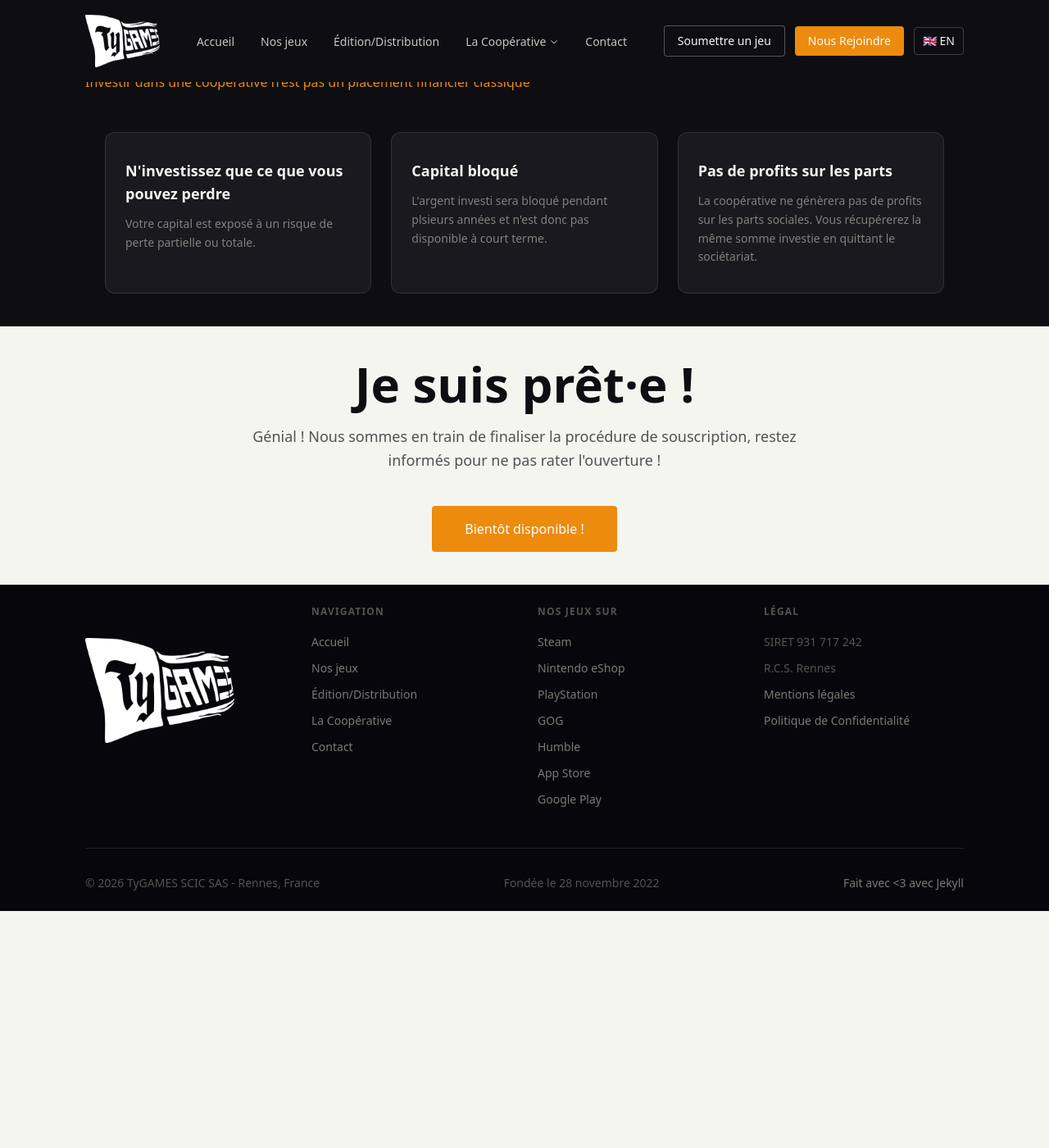
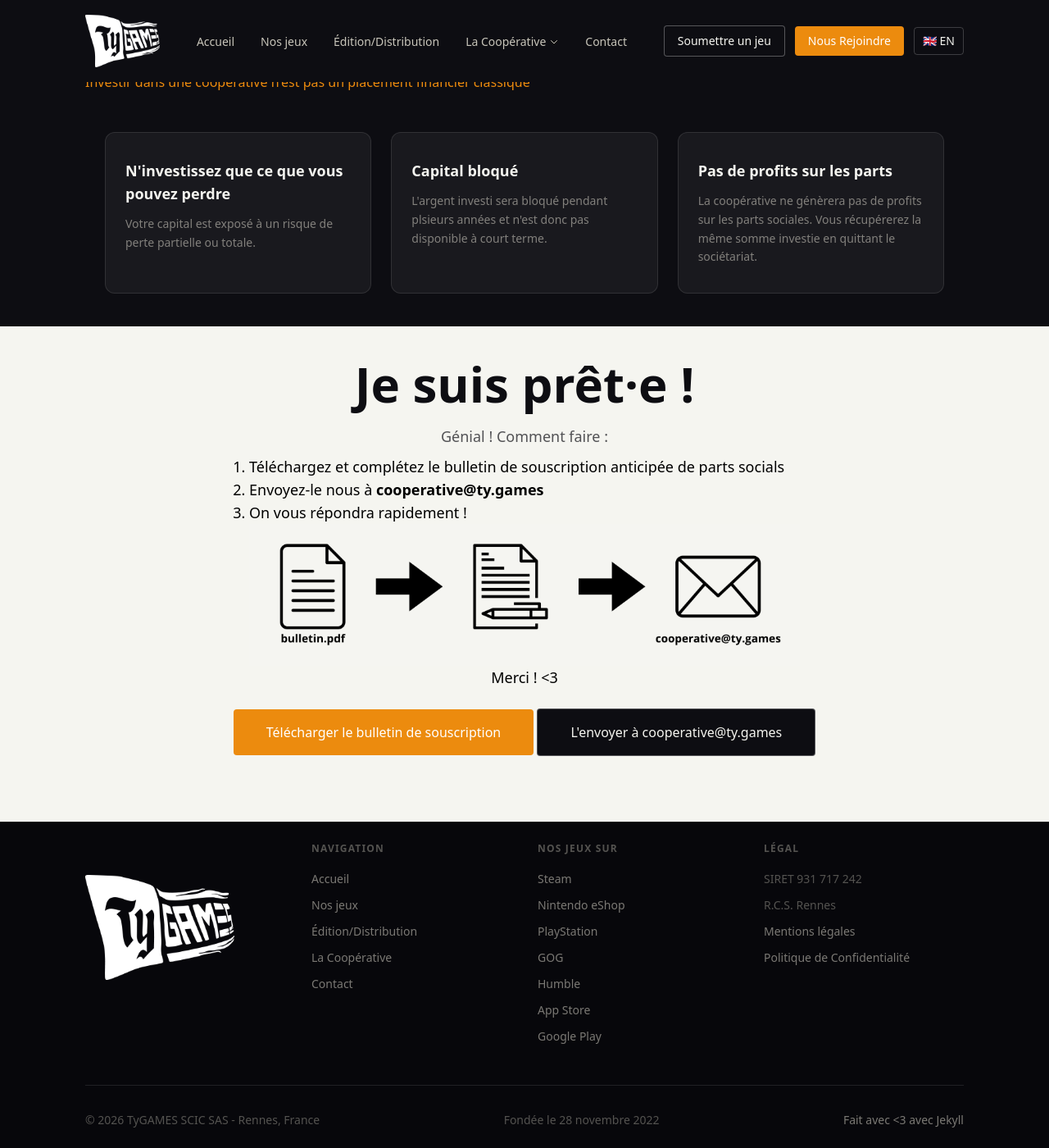
Before and after one commit to tygamesbzh/tygamesbzh.github.io, a Jekyll site: the page built from _pages_fr/invest.md, in a window 1280 px wide and 1400 px high, scrolled down 888 px. Shown: the whole window at 82% size. Built offline with Jekyll 4.4.1, drawn with Linux system fonts in a browser that asks for light colours; before the commit the page ends 1999 px from its top, so only the background shows below that.

Commit message:
✨Real invest CTA

```diff
--- a/_config.yml
+++ b/_config.yml
@@ -8,7 +8,7 @@ baseurl: ""
 url: "https://ty.games"
 lang: fr
 email: hello@ty.games
-invest_url: "#"
+email_coop: cooperative@ty.games
 location: Rennes, Bretagne
 address:
   street: "3A, Rue de Paris"
--- a/_layouts/invest.html
+++ b/_layouts/invest.html
@@ -61,7 +61,7 @@ layout: page-nocta
 
 <section id="souscrire" class="section-padding-small bg-offwhite">
   <div class="section-container">
-    <div class="text-center max-w-2xl mx-auto mb-10">
+    <div class="text-center max-w-2xl mx-auto mb-2">
       <h2 class="page-title text-ink mb-5">{{ page.subscribe.heading }}</h2>
       <p class="text-ink/70 leading-relaxed text-lg">
         {{ page.subscribe.intro }}
@@ -72,9 +72,26 @@ layout: page-nocta
       </p>
       {% endif %}
     </div>
+    <div class="max-w-2xl mx-auto mb-6 text-lg">
+      <p>
+        <ul class="list-decimal">
+          <li>{{ page.subscribe.step1 }}</li>
+          <li>{{ page.subscribe.step2 }}</li>
+          <li>{{ page.subscribe.step3 }}</li>
+        </ul>
+      </p>
+      <a href="{{ '/assets/img/' | append: page.schema | relative_url }}">
+        <img src="{{ '/assets/img/' | append: page.schema | relative_url }}" alt="{{ page.organisation.diagram_alt }}"
+          class="w-full group-hover:scale-105 transition-transform duration-300">
+      </a>
+      <p class="text-center">
+        Merci ! <3
+      </p>
+    </div>
 
-    <div class="text-center">
-      <a href="{{ site.invest_url }}" class="btn-primary px-10 py-4 text-base">{{ page.subscribe.cta_label }}</a>
+    <div class="text-center mb-10">
+      <a href="{{ page.pdf_path | relative_url }}" target="_blank" class="btn-primary px-10 py-4 text-base">{{ page.subscribe.cta_label }}</a>
+      <a href="mailto:{{ site.email_coop }}" class="btn-outline px-10 py-4 text-base">{{ page.subscribe.cta_send }}</a>
     </div>
   </div>
 </section>
--- a/_pages_fr/invest.md
+++ b/_pages_fr/invest.md
@@ -3,6 +3,8 @@ layout: invest
 title: Investir
 description: Rejoindre la coopérative
 lang_alternate: /en/invest/
+pdf_path: /assets/bulletin.pdf
+schema: invest_fr.png
 hero_h1_pre: "Rejoindre la"
 hero_h1_em: "coopérative"
 hero_subtitle: "Investissez et achetez des parts sociales. Prenez part aux décisions de la coopérative et soutenez une initiative unique dans le jeu vidéo français."
@@ -34,6 +36,10 @@ reminders:
       body: "La coopérative ne génèrera pas de profits sur les parts sociales. Vous récupérerez la même somme investie en quittant le sociétariat."
 subscribe:
   heading: "Je suis prêt·e !"
-  intro: "Génial ! Nous sommes en train de finaliser la procédure de souscription, restez informés pour ne pas rater l'ouverture !"
-  cta_label: "Bientôt disponible !"
+  intro: "Génial ! Comment faire :"
+  step1: "Téléchargez et complétez le bulletin de souscription anticipée de parts socials"
+  step2: "Envoyez-le nous à <b>cooperative@ty.games</b>"
+  step3: "On vous répondra rapidement !"
+  cta_label: "Télécharger le bulletin de souscription"
+  cta_send: "L'envoyer à cooperative@ty.games"
 ---
--- a/assets/css/output.css
+++ b/assets/css/output.css
@@ -1382,6 +1382,10 @@ ul.distrib-card-body {
   list-style-position: outside;
 }
 
+.list-decimal {
+  list-style-type: decimal;
+}
+
 .list-disc {
   list-style-type: disc;
 }
```
Also changed, not shown: _pages_en/invest.md (+8 -2 lines), assets/img/invest_en.png (added), assets/img/invest_fr.png (added), 2 other files.
